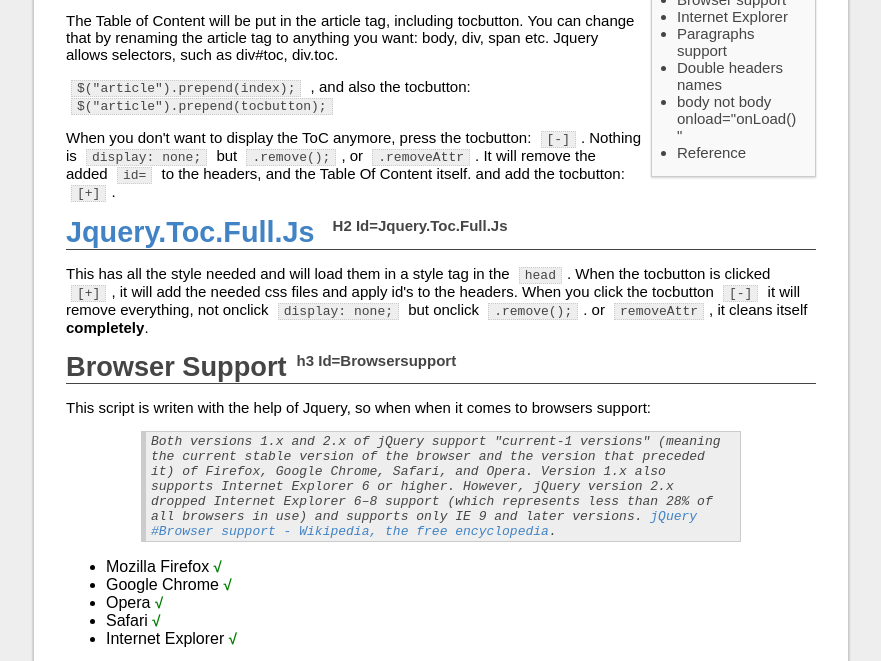
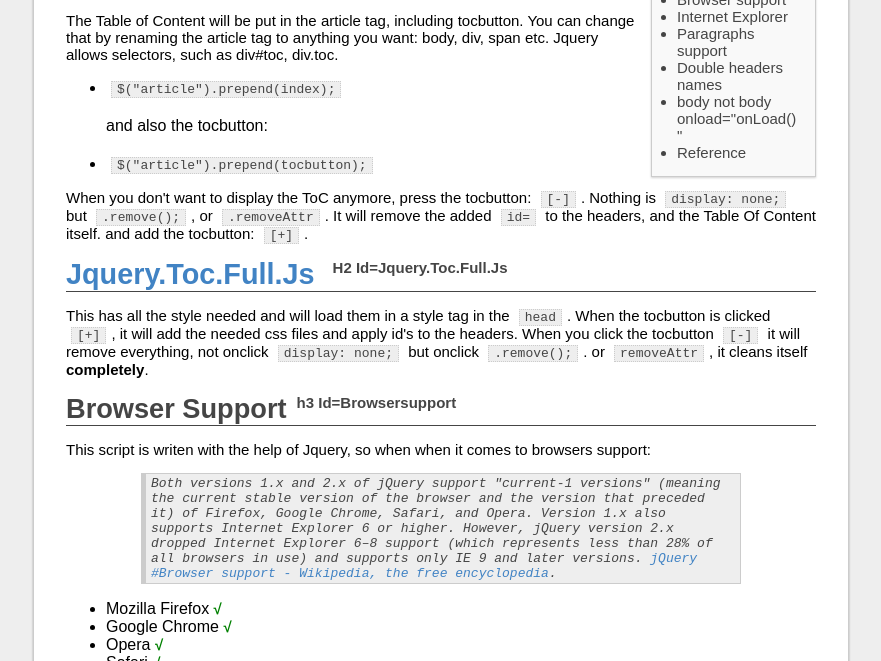
Before and after one commit to blade1989/jquery.toc.js, a plain HTML site: page demo.html in a window 1280 px wide. Shown: the part 136-797 px from the top of the page, without its empty margins (199-1080 px from the left). Drawn offline with nearby package versions, Linux system fonts and the light colour scheme.

Commit message:
Minor changes. Testing GitHub For mac.

```diff
--- a/demo.html
+++ b/demo.html
@@ -199,15 +199,21 @@
             </p>
 
 
-            <p>
-                <a href="https://github.com/blade1989/jquery.toc.js/blob/master/jquery.toc.js#L58">
-                    <code>$("article").prepend(index);</code>
-                </a>, and also the tocbutton:
+            <ul class="codes">
+                <li><a href="https://github.com/blade1989/jquery.toc.js/blob/master/jquery.toc.js#L58">
+                        <code>$("article").prepend(index);</code>
+                    </a>
+                </li>
 
-                <a href="https://github.com/blade1989/jquery.toc.js/blob/master/jquery.toc.js#L74">
-                    <code>$("article").prepend(tocbutton);</code>
-                </a>
-            </p>
+                <li style="    list-style-type: none;
+    margin: 10px 0;
+    padding: 10px 0;">and also the tocbutton: </li>
+
+                <li><a href="https://github.com/blade1989/jquery.toc.js/blob/master/jquery.toc.js#L74">
+                        <code>$("article").prepend(tocbutton);</code>
+                    </a>
+                </li>
+           </ul>
 
             <p>
                 When you don't want to display the ToC anymore, press the tocbutton: <code>[-]</code>. Nothing is <code>display: none;</code> but <code>.remove();</code>, or <code>.removeAttr</code>. It will remove the added <code>id=</code> to the headers, and the Table Of Content itself. and add the tocbutton: <code>[+]</code>.
```
